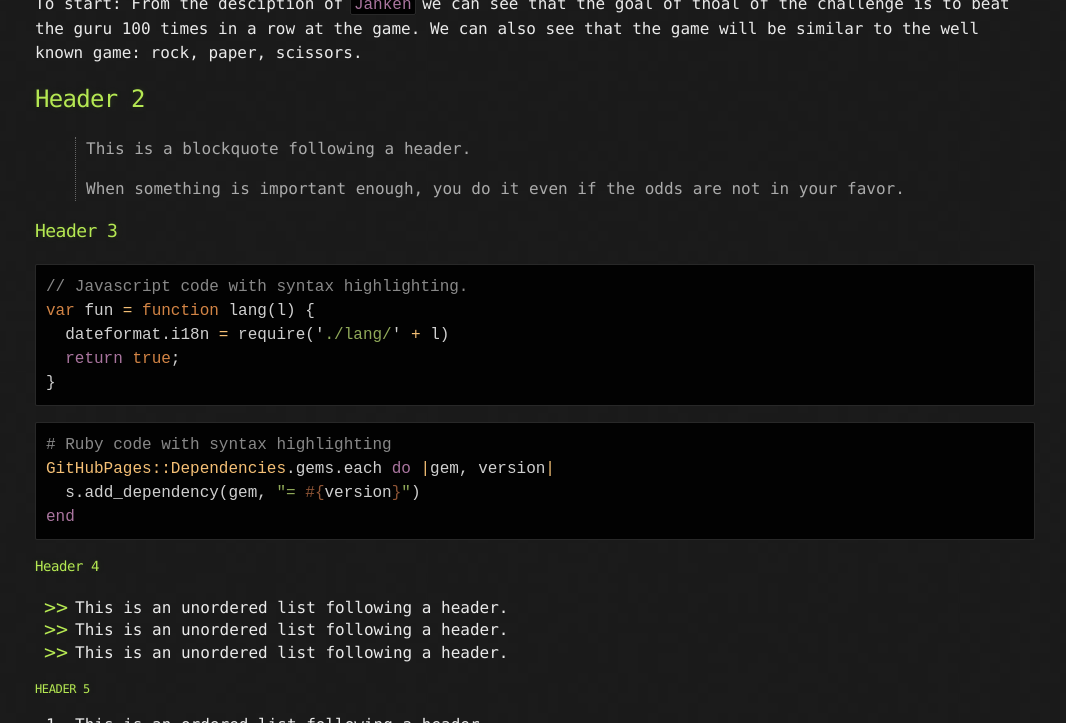
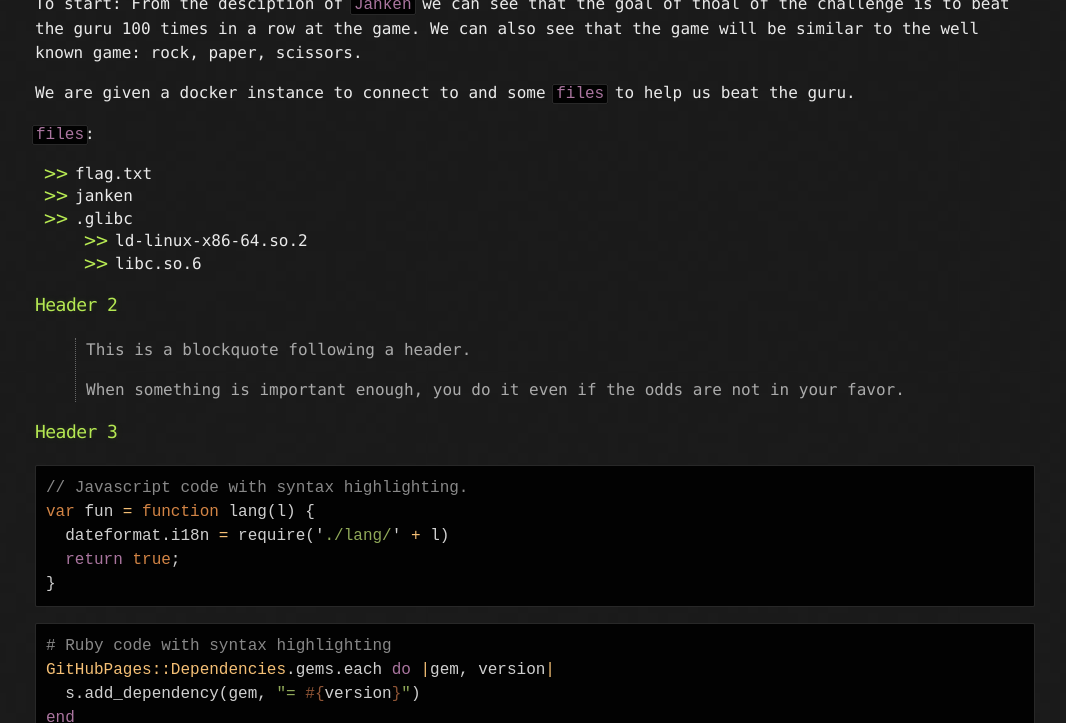
Before and after one commit to Txnn3r/Txnn3r.github.io, a Jekyll site: the page built from _posts/2023-03-23-HTB-Janken.md, in a window 1280 px wide and 900 px high, scrolled down 515 px, cut to the strip 177-900 px from the top of the window. Shown: the whole strip, without its empty margins (105-1171 px from the left). Built offline with Jekyll 4.4.1, drawn with Linux system fonts in a browser that asks for light colours.

Commit message:
Update 2023-03-23-HTB-Janken.md

```diff
--- a/_posts/2023-03-23-HTB-Janken.md
+++ b/_posts/2023-03-23-HTB-Janken.md
@@ -12,7 +12,17 @@ This writeup will walk you through how to solve the Challenge `Misc - Janken` fr
 To start: From the desciption of `Janken` we can see that the goal of thoal of the challenge is to beat the guru 100 times in a row at the game.
 We can also see that the game will be similar to the well known game: rock, paper, scissors.
 
-## [](#header-2)Header 2
+We are given a docker instance to connect to and some `files` to help us beat the guru.
+
+`files`:
+
+- flag.txt
+- janken
+- .glibc
+  - ld-linux-x86-64.so.2
+  - libc.so.6
+
+### [](#header-2)Header 2
 
 > This is a blockquote following a header.
 >
```
